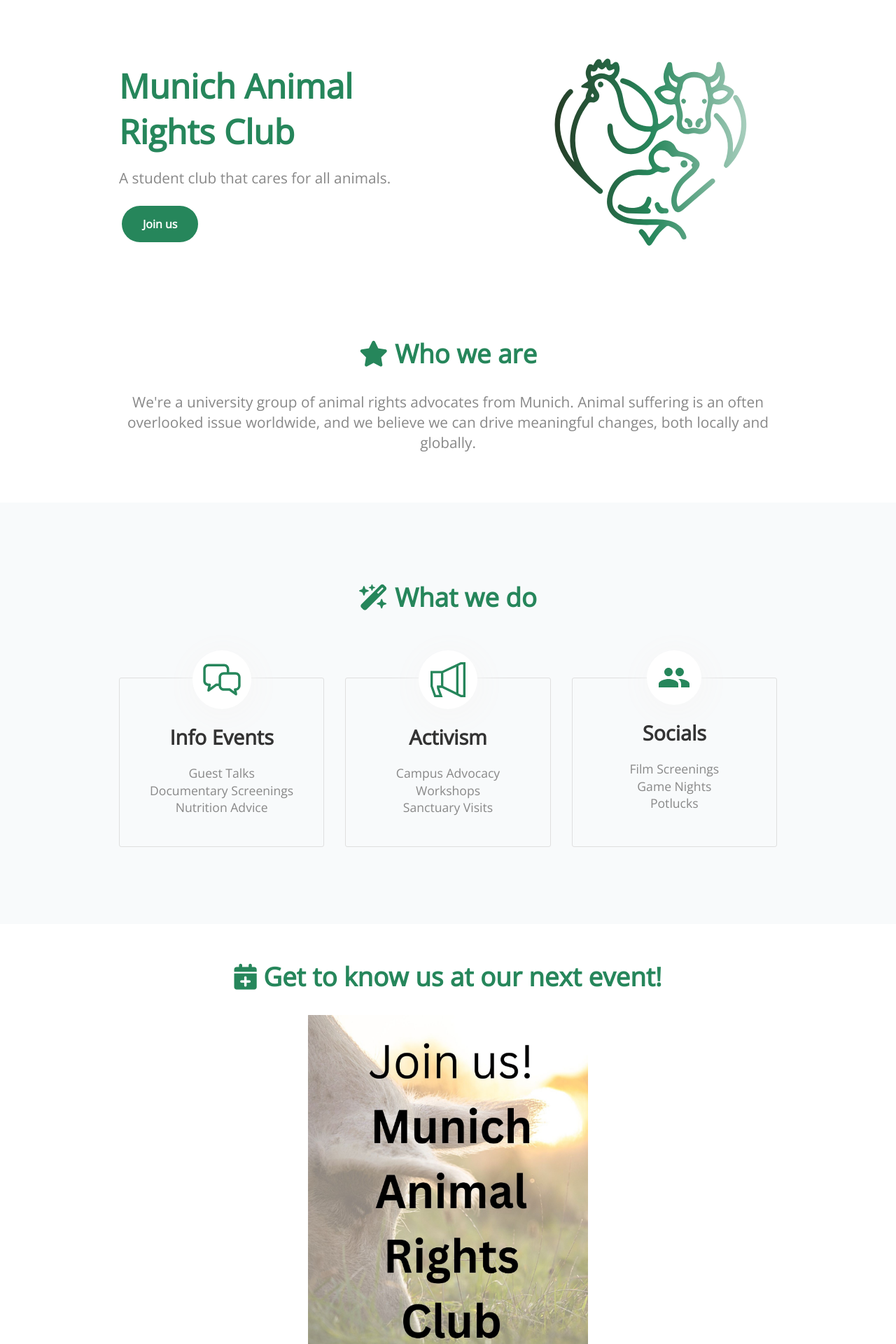
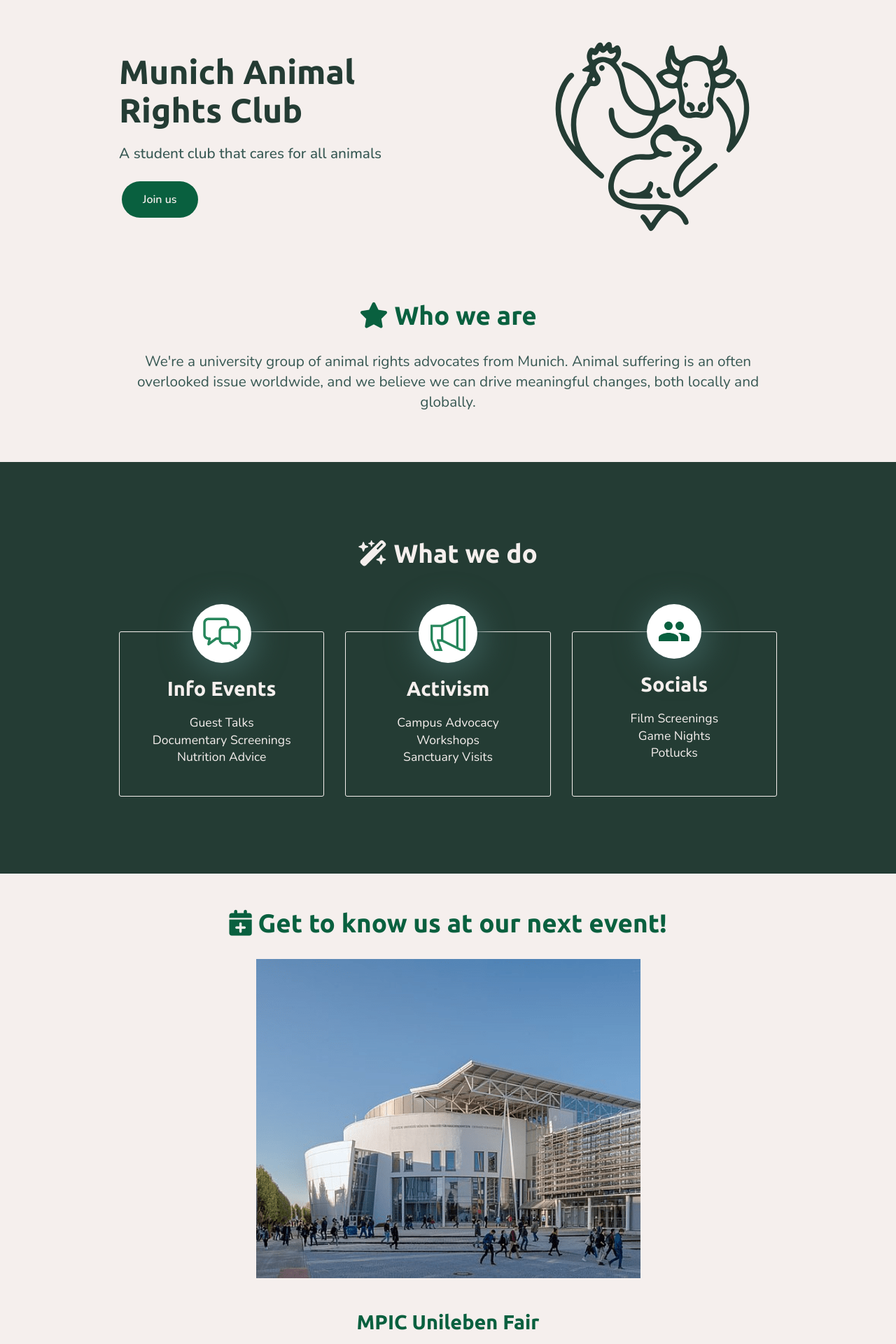
Before and after one commit to municharc/municharc.github.io, a Jekyll site: the page built from index.html, in a window 1280 px wide. Shown: the top 1920 px of the page at 70% size. Built offline with Jekyll 4.4.1, drawn with Linux system fonts in a browser that asks for light colours; nearby versions of some CDN libraries; some of the changed text lies outside the part shown.

Commit message:
Update website colour-scheme, fonts, visual adjustments to style, and update event to MPIC Unileben

```diff
--- a/_sass/elements.scss
+++ b/_sass/elements.scss
@@ -1,8 +1,9 @@
 html, body {
 	padding: 0;
 	margin: 0;
-	font-family: 'Open Sans', sans-serif;
-	color: #333;
+	font-family: Nunito, sans-serif;
+	color: $light-black;
+	background: $white;
 	min-width: 380px;
 }
 
@@ -17,33 +18,43 @@ hr {
 	margin-bottom: 50px;
 }
 
+h1, h2, h3 {
+	font-family: Ubuntu, sans-serif;
+}
+
 h1 {
 	padding: 0;
 	margin: 0 0 20px 0;
 	font-size: 3em;
+	color: $dark-green
 }
 
 h2 {
 	font-size: 2.3em;
 	margin: 0 0 30px 0;
 	text-align: center;
+	color: $green;
 }
 
 h3 {
 	font-size: 1.8em;
 	margin: 20px 0 20px 0;
+	color: $green;
 }
 
 p {
 	font-size: 1.3em;
 	line-height: 1.4em;
-	color: #888;
+}
+
+a {
+	color: $white;
 }
 
 nav {
 	padding: 30px 0;
 	svg {
-		fill: $brand-color;
+		fill: $dark-green;
 		height: 72px;
 	}
 }
@@ -70,7 +81,7 @@ form {
 		}
 
 		&:focus {
-			box-shadow: 0 0 5px 0 $brand-color;
+			box-shadow: 0 0 5px 0 $dark-green;
 			outline: none;
 		}
 	}
@@ -80,7 +91,7 @@ form {
 		border-bottom-right-radius: 30px;
 
 		&:hover {
-			background: darken($brand-color, 5%);
+			background: darken($dark-green, 5%);
 		}
 	}
 }
@@ -99,8 +110,8 @@ form {
 }
 
 .button a, input[type="submit"] {
-	background: $brand-color;
-	color: #fff;
+	background: $green;
+	color: $white;
 	cursor: pointer;
 	font-weight: bold;
 }
@@ -112,7 +123,7 @@ form {
 	transition: 200ms ease-in background;
 
 	&:hover {
-		background: darken($brand-color, 5%);
+		background: darken($green, 5%);
 	}
 }
 
@@ -131,3 +142,9 @@ form {
 
 }
 }
+
+.image {
+	svg {
+		fill: $green;
+	}
+}
--- a/_sass/layout.scss
+++ b/_sass/layout.scss
@@ -70,7 +70,7 @@ nav .button {
 		box-sizing: border-box;
 		margin: 70px 0px;
 		width: 100%;
-		border: 1px solid #dfdfdf;
+		border: 1px solid $white;
 		border-radius: 3px;
 		padding: 0 30px 25px 30px;
 
@@ -87,7 +87,7 @@ nav .button {
 			background: white;
 			margin-top: -40px;
 			padding: 10px;
-			box-shadow: 2px 7px 39px 9px #f7f7f7;
+			box-shadow: 2px 7px 39px 9px $light-black;
 			border-radius: 50px;
 		}
 
@@ -96,7 +96,6 @@ nav .button {
 		}
 
 		svg {
-			fill: $brand-color;
 			padding: 5px;
 		}
 	}
@@ -116,7 +115,7 @@ blockquote {
 		font-size: 1.3em;
 		text-align: center;
 		box-shadow: 0 20px 100px 0 rgba(0, 0, 0, 0.1);
-		color: #000;
+		color: $black;
 		font-style: italic;
 
 		&::before {
@@ -125,7 +124,7 @@ blockquote {
 
 			font-size: 90px;
 			font-weight: bold;
-			color: $brand-color;
+			color: $dark-green;
 
 			position: absolute;
 			left: 0;
@@ -142,7 +141,7 @@ blockquote {
 			margin-left: -30px;
 			border-width: 30px 30px 0;
 			border-style: solid;
-			border-color: #ffffff transparent;
+			border-color: $white transparent;
 			display: block;
 			width: 0;
 		}
@@ -180,20 +179,20 @@ blockquote {
 }
 
 footer {
-	background: #000;
+	background: $black;
 
 	padding: 40px 0;
 
 	&,
 	a {
-		color: #8e8e8e;
+		color: $dark-white;
 	}
 
 	a:hover {
-		color: #fff;
+		color: $white;
 
 		svg {
-			fill: #fff;
+			fill: $white;
 		}
 	}
 
@@ -208,7 +207,7 @@ footer {
 	}
 
 	svg {
-		fill: #8e8e8e;
+		fill: $dark-white;
 		height: 20px;
 		position: relative;
 		top: 4px;
@@ -218,7 +217,7 @@ footer {
 		text-decoration: none;
 
 		svg:hover {
-			fill: #fff;
+			fill: $white;
 		}
 	}
 
@@ -245,16 +244,16 @@ footer {
 .copyright {
 	padding: 5px 0;
 	margin: 0;
-	background: #000;
+	background: $black;
 	text-align: center;
 	font-size: .8em;
 
 	a {
-		color: #8e8e8e;
+		color: $dark-white;
 		text-decoration: none;
 
 		&:hover {
-			color: #fff;
+			color: $white;
 		}
 	}
 }
@@ -270,7 +269,7 @@ footer {
 		flex: 1;
 		border: 1px solid #eee;
 		margin: 0 0 50px 0;
-		background: #fff;
+		background: $white;
 		border-radius: 3px;
 
 		@media #{$desktop} {
@@ -374,8 +373,29 @@ footer {
 }
 
 .darker {
-	background: #f8fafb;
+	background: $dark-green;
+	color: $white;
 	padding: 60px 0;
+
+	h2,h3 {
+		color: $white;
+	}
+}
+
+.next-event-info {
+
+	// select the first p element which has the event description and give it some extra margin
+	:nth-child(2) {
+		margin: 1rem 0 1rem 0;
+	}
+
+	p {
+		span {
+			font-weight: 600;
+		}
+
+		margin: 0.25rem 0 0.25rem 0;
+	}
 }
 
 .instagram-container {
@@ -416,4 +436,8 @@ footer {
 		width: calc(100% - 10px);
 		/* Adjusted width for one image per row */
 	}
+
+	.join-btn {
+		margin-bottom: 2rem;
+	}
 }
--- a/_sass/variables.scss
+++ b/_sass/variables.scss
@@ -3,5 +3,16 @@ $tablet: "(min-width: 450px)";
 $mid-point: "(min-width: 620px)";
 $desktop: "(min-width: 768px)";
 
+//Fonts
+@import url('https://fonts.googleapis.com/css2?family=Ubuntu:wght@400;500;700');
+@import url('https://fonts.googleapis.com/css2?family=Nunito:wght@400;500;600');
+
 //$brand-color: #20ca5a;
-$brand-color:#26865b;
+$dark-green:#243c34;
+$green: #09603F;
+$white: #F5EFED;
+$dark-white: #E2D0CA;
+$black: #162321;
+$light-black: #375853;
+$brown: #B0896D;
+$orange: #C44900;
--- a/index.html
+++ b/index.html
@@ -6,10 +6,10 @@ title: Munich Animal Rights Club
 	<div class="container fade-in-auto">
 		<div class="column">
 			<div>
-				<h1 style="color:#26865b;">Munich Animal Rights Club</h1>
-				<p>A student club that cares for all animals.</p>
+				<h1 >Munich Animal Rights Club</h1>
+				<p style="font-weight: 500;">A student club that cares for all animals</p>
 				<div class="button-container">
-					<div class="button">
+					<div class="button join-btn">
 						<a href="#join">Join us</a>
 					</div>
 					<!--<div class="button" id="about">
@@ -19,20 +19,20 @@ title: Munich Animal Rights Club
 			</div>
 		</div>
 		<div class="column">
-			<img src="{{ site.baseurl }}/images/marc-logo-gradient.svg" alt="logo" height="320px" style="display: block; margin: 0 auto;">
+			<img src="{{ site.baseurl }}/images/marc-logo-new-darkgreen.svg" alt="logo" height="270px" style="display: block; margin: 0 auto;">
 		</div>
 	</div>
 </header>
 
 <div class="container fade-in-auto">
-	<h2 style="color:#26865b"><i class="fa-solid fa-star"></i> Who we are</h2>
+	<h2 ><i class="fa-solid fa-star"></i> Who we are</h2>
 	<p align="center">We're a university group of animal rights advocates from Munich. Animal suffering is an often
 		overlooked issue worldwide, and we believe we can drive meaningful changes, both locally and globally.</p>
 </div>
 
 <div class="darker fade-in">
 	<div class="container">
-		<h2 style="text-align: center; color: #26865b;"> <i
+		<h2 style="text-align: center;"> <i
 				class="fa-solid fa-wand-magic-sparkles"></i> What we do</h2>
 		<ul class="thirds">
 			<li>
@@ -66,27 +66,27 @@ title: Munich Animal Rights Club
 		justify-content: center;
 		align-items: center;
 		flex-direction: column;">
-	<h2 style="color:#26865b"><i class="fa-solid fa-calendar-plus"></i> Get to know us at our next event!</h2>
+	<h2 ><i class="fa-solid fa-calendar-plus"></i> Get to know us at our next event!</h2>
 	<div class="image">
-		<img src="images/events/welcome-event.jpg" height="600px" width="400px" />
+		<img src="images/events/mw-building.png" />
 	</div>
 	<div class="next-event-info" style="margin-top: 20px;
 			text-align: center;">
-		<a style="color:#26865b;">
-			<h3>Welcome Event</h3>
+		<a >
+			<h3>MPIC Unileben Fair</h3>
 		</a>
-		<p>Our next welcome event will take place at the start of the semester.</p>
-		<p>Date: tba</p>
-		<p>Time: tba</p>
-		<p>Location: tba</p>
+		<p>Come meet us at our booth at the MPIC welcome fair!</p>
+		<p><span>Date:</span> 11.04.2024</p>
+		<p><span>Time:</span> 16:00</p>
+		<p><span>Location:</span> Garching, MW-Magistrale building</p>
 	</div>
 </div>
 
 <div class="darker fade-in">
 	<div class="container">
-		<h2 style="color:#26865b"><i class="fa-brands fa-instagram" aria-hidden="true"></i> Instagram</h2>
+		<h2 ><i class="fa-brands fa-instagram" aria-hidden="true"></i> Instagram</h2>
 		<p style="text-align: center;">
-			<a style="color:#26865b;" href="https://www.instagram.com/municharc/">Follow us</a> on Instagram for the
+			<a  href="https://www.instagram.com/municharc/">Follow us</a> on Instagram for the
 			latest updates.
 		</p>
 	</div>
@@ -103,7 +103,7 @@ title: Munich Animal Rights Club
 
 <div id="join">
 	<div class="container fade-in" style="text-align: center;">
-		<h2 style="color: #26865b;"><i class="fa-solid fa-door-open"></i> Join us!</h2>
+		<h2 ><i class="fa-solid fa-door-open"></i> Join us!</h2>
 		<p style="text-align: center;">To join us simply come to our next welcome event or sign up using the link below.
 		</p>
 		<div class="button">
```
Also changed, not shown: Gemfile.lock (added), images/events/mw-building.png (added), images/marc-logo-new-darkgreen.svg (added), 1 other file.
